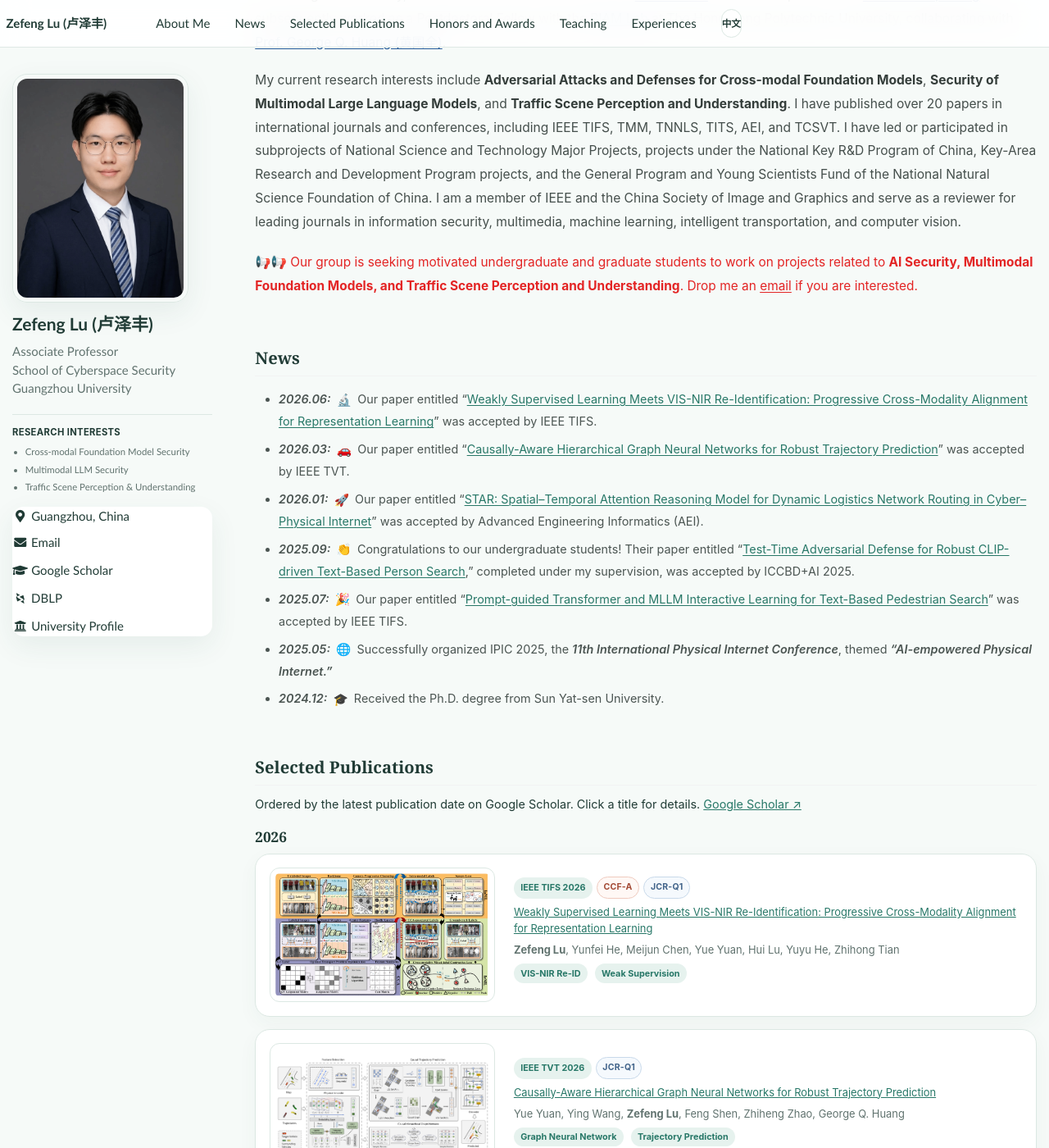
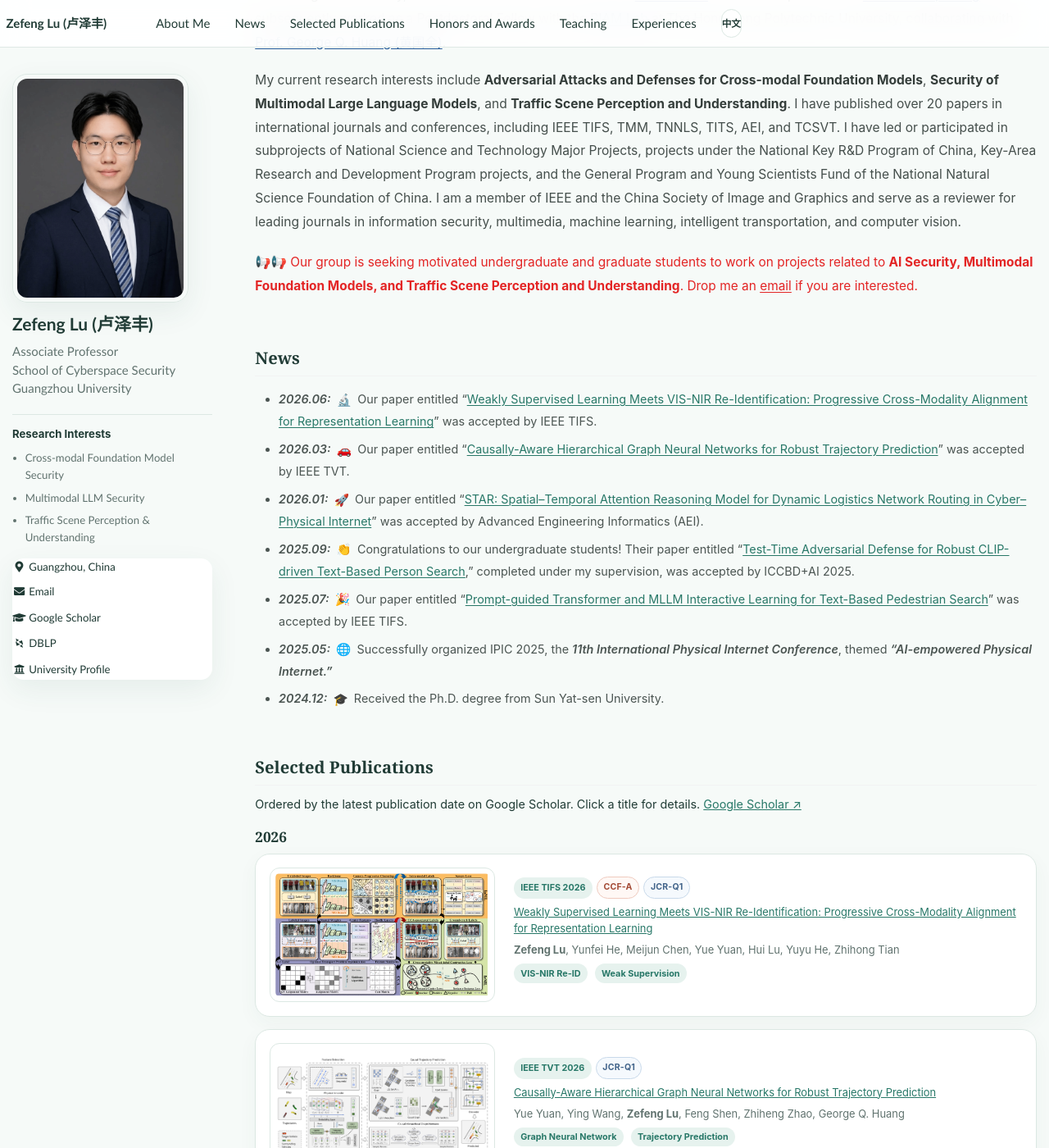
Before and after one commit to ZefengLU-GZHU/zefenglu-gzhu.github.io, a Jekyll site: the page built from _pages/about.md, in a window 1280 px wide and 1400 px high, scrolled down 278 px. Shown: the whole window at 82% size. Built offline with Jekyll 4.4.1, drawn with Linux system fonts in a browser that asks for light colours; some web fonts are replaced; our own code applies the rules of GitHub Pages for plain Markdown files.

Commit message:
Improve sidebar typography

```diff
--- a/_includes/head.html
+++ b/_includes/head.html
@@ -11,7 +11,7 @@
 </script>
 
 <!-- For all browsers -->
-<link rel="stylesheet" href="assets/css/main.css?v=20260727-11">
+<link rel="stylesheet" href="assets/css/main.css?v=20260727-12">
 
 <meta http-equiv="cleartype" content="on">
 <meta name="theme-color" content="#f6faf8">
--- a/assets/css/main.scss
+++ b/assets/css/main.scss
@@ -170,6 +170,7 @@ body.lang-zh .lang-en {
 
 .author__bio {
   color: var(--muted);
+  font-size: 0.88rem;
   line-height: 1.65;
 }
 
@@ -183,17 +184,18 @@ body.lang-zh .lang-en {
   padding-top: 0.85rem;
   border-top: 1px solid var(--line);
   color: var(--muted);
-  font-size: 0.76rem;
-  line-height: 1.5;
+  font-size: 0.88rem;
+  line-height: 1.6;
 }
 
 .author__interests strong {
   display: block;
-  margin-bottom: 0.45rem;
+  margin-bottom: 0.55rem;
   color: var(--ink);
-  font-size: 0.75rem;
-  letter-spacing: 0.03em;
-  text-transform: uppercase;
+  font-size: 0.88rem;
+  font-weight: 700;
+  letter-spacing: 0;
+  text-transform: none;
 }
 
 .author__interests ul {
@@ -202,8 +204,9 @@ body.lang-zh .lang-en {
 }
 
 .author__interests li {
-  margin-bottom: 0.3rem;
+  margin-bottom: 0.42rem;
   font-size: inherit;
+  line-height: inherit;
 }
 
 .author__urls {
@@ -215,6 +218,12 @@ body.lang-zh .lang-en {
 
 .author__urls a {
   color: var(--ink);
+  font-size: 0.88rem;
+}
+
+.author__urls li {
+  font-size: 0.88rem;
+  line-height: 1.6;
 }
 
 .page {
```
